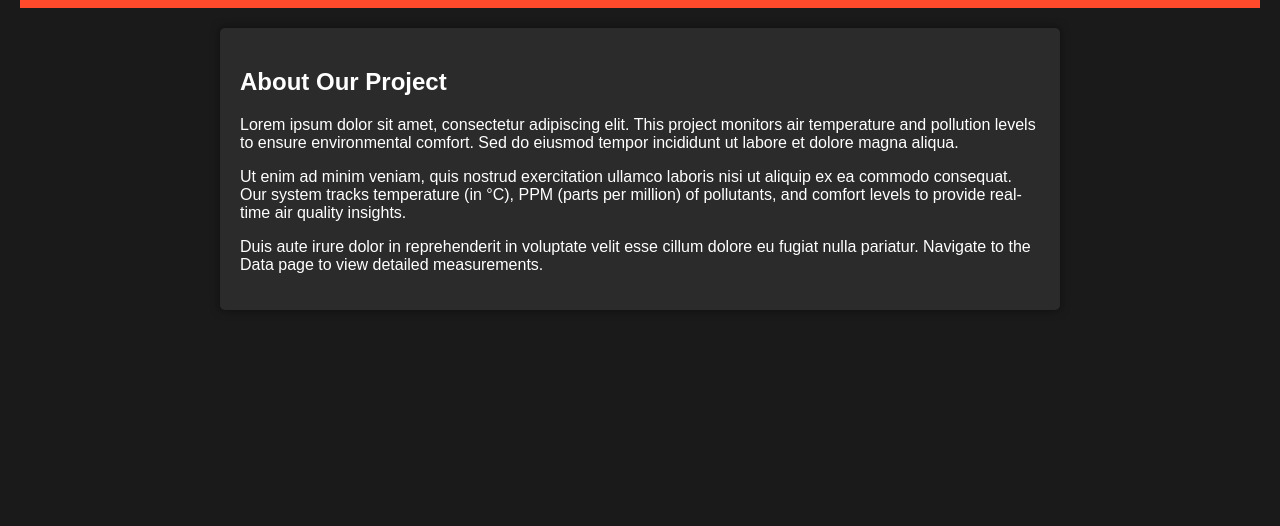
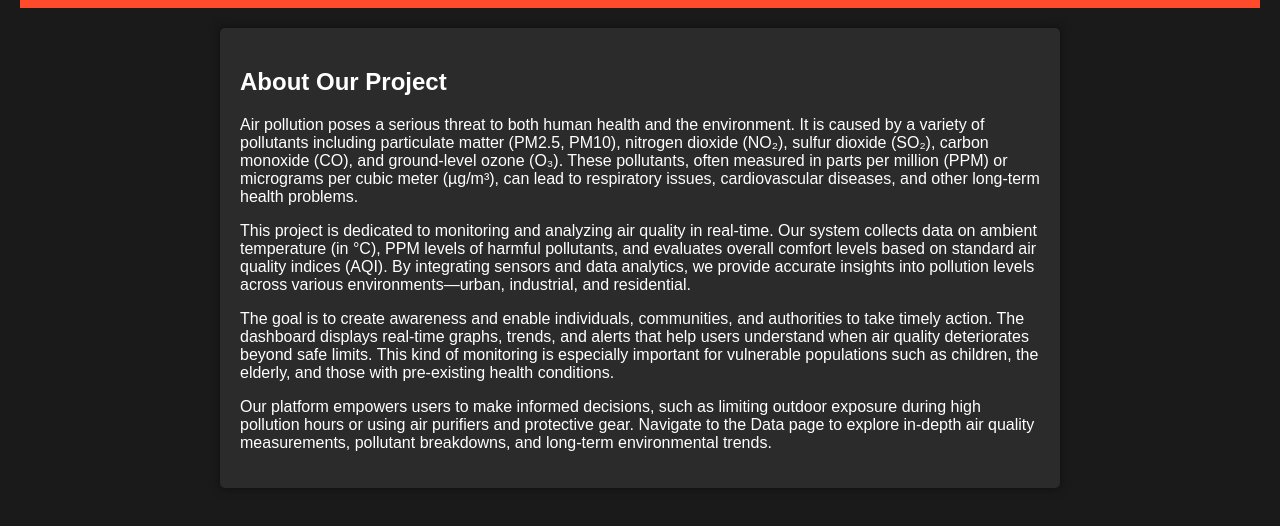
Before and after one commit to Vivekanand-kunta/basic_backend_proj, a website: page public/project/index.html in a window 1280 px wide. Shown: the part 130-656 px from the top of the page. Drawn offline with Linux system fonts and the light colour scheme.

Commit message:
Final release

```diff
--- a/package.json
+++ b/package.json
@@ -4,8 +4,8 @@
   "description": "Air quality monitoring application with a black and orange theme",
   "main": "server/server.js",
   "scripts": {
-    "start": "node server/server.js",
-    "dev": "nodemon server/server.js"
+    "start": "nodemon server/server.js",
+    "dev": "node server/server.js"
   },
   "author": "Vivekanandreddy-Kunta",
   "license": "ISC",
--- a/public/project/index.html
+++ b/public/project/index.html
@@ -17,10 +17,11 @@
     <main>
         <section>
             <h2>About Our Project</h2>
-            <p>Lorem ipsum dolor sit amet, consectetur adipiscing elit. This project monitors air temperature and pollution levels to ensure environmental comfort. Sed do eiusmod tempor incididunt ut labore et dolore magna aliqua.</p>
-            <p>Ut enim ad minim veniam, quis nostrud exercitation ullamco laboris nisi ut aliquip ex ea commodo consequat. Our system tracks temperature (in °C), PPM (parts per million) of pollutants, and comfort levels to provide real-time air quality insights.</p>
-            <p>Duis aute irure dolor in reprehenderit in voluptate velit esse cillum dolore eu fugiat nulla pariatur. Navigate to the Data page to view detailed measurements.</p>
-        </section>
+            <p>Air pollution poses a serious threat to both human health and the environment. It is caused by a variety of pollutants including particulate matter (PM2.5, PM10), nitrogen dioxide (NO₂), sulfur dioxide (SO₂), carbon monoxide (CO), and ground-level ozone (O₃). These pollutants, often measured in parts per million (PPM) or micrograms per cubic meter (µg/m³), can lead to respiratory issues, cardiovascular diseases, and other long-term health problems.</p>
+            <p>This project is dedicated to monitoring and analyzing air quality in real-time. Our system collects data on ambient temperature (in °C), PPM levels of harmful pollutants, and evaluates overall comfort levels based on standard air quality indices (AQI). By integrating sensors and data analytics, we provide accurate insights into pollution levels across various environments—urban, industrial, and residential.</p>
+            <p>The goal is to create awareness and enable individuals, communities, and authorities to take timely action. The dashboard displays real-time graphs, trends, and alerts that help users understand when air quality deteriorates beyond safe limits. This kind of monitoring is especially important for vulnerable populations such as children, the elderly, and those with pre-existing health conditions.</p>
+            <p>Our platform empowers users to make informed decisions, such as limiting outdoor exposure during high pollution hours or using air purifiers and protective gear. Navigate to the Data page to explore in-depth air quality measurements, pollutant breakdowns, and long-term environmental trends.</p>
+</section>
     </main>
     <script src="/javascript/home.js"></script>
 </body>
```
Also changed, not shown: 1 other file.
